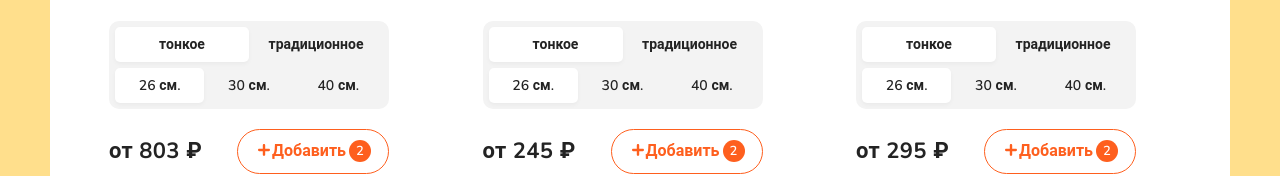
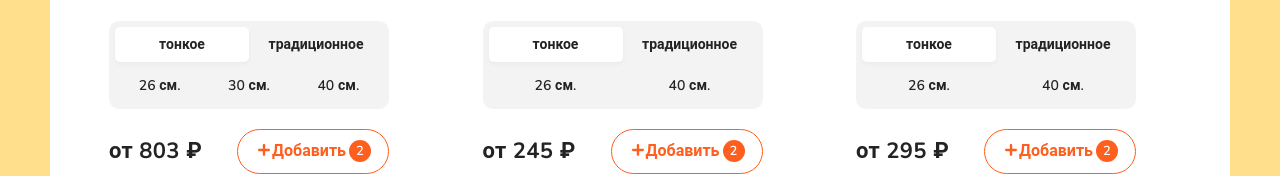
Before and after one commit to patr4519/react-pizza-v2, a React (Create React App) app: page / in a window 1280 px wide. Shown: the part 600-776 px from the top of the page. Built offline with nearby package versions, Linux system fonts and the light colour scheme.

Commit message:
52.15 time, #4

```diff
--- a/src/components/PizzaBlock.jsx
+++ b/src/components/PizzaBlock.jsx
@@ -1,11 +1,9 @@
 function PizzaBlock(props) {
+  const typeNames = ['тонкое', 'традиционное'];
+
   return (
     <div className="pizza-block">
-      <img
-        className="pizza-block__image"
-        src={props.imageUrl}
-        alt="Pizza"
-      />
+      <img className="pizza-block__image" src={props.imageUrl} alt="Pizza" />
       <h4 className="pizza-block__title">{props.title}</h4>
       <div className="pizza-block__selector">
         <ul>
@@ -13,9 +11,9 @@ function PizzaBlock(props) {
           <li>традиционное</li>
         </ul>
         <ul>
-          <li className="active">26 см.</li>
-          <li>30 см.</li>
-          <li>40 см.</li>
+          {props.sizes.map((item, index) => (
+            <li key={index}>{item} см.</li>
+          ))}
         </ul>
       </div>
       <div className="pizza-block__bottom">
```
